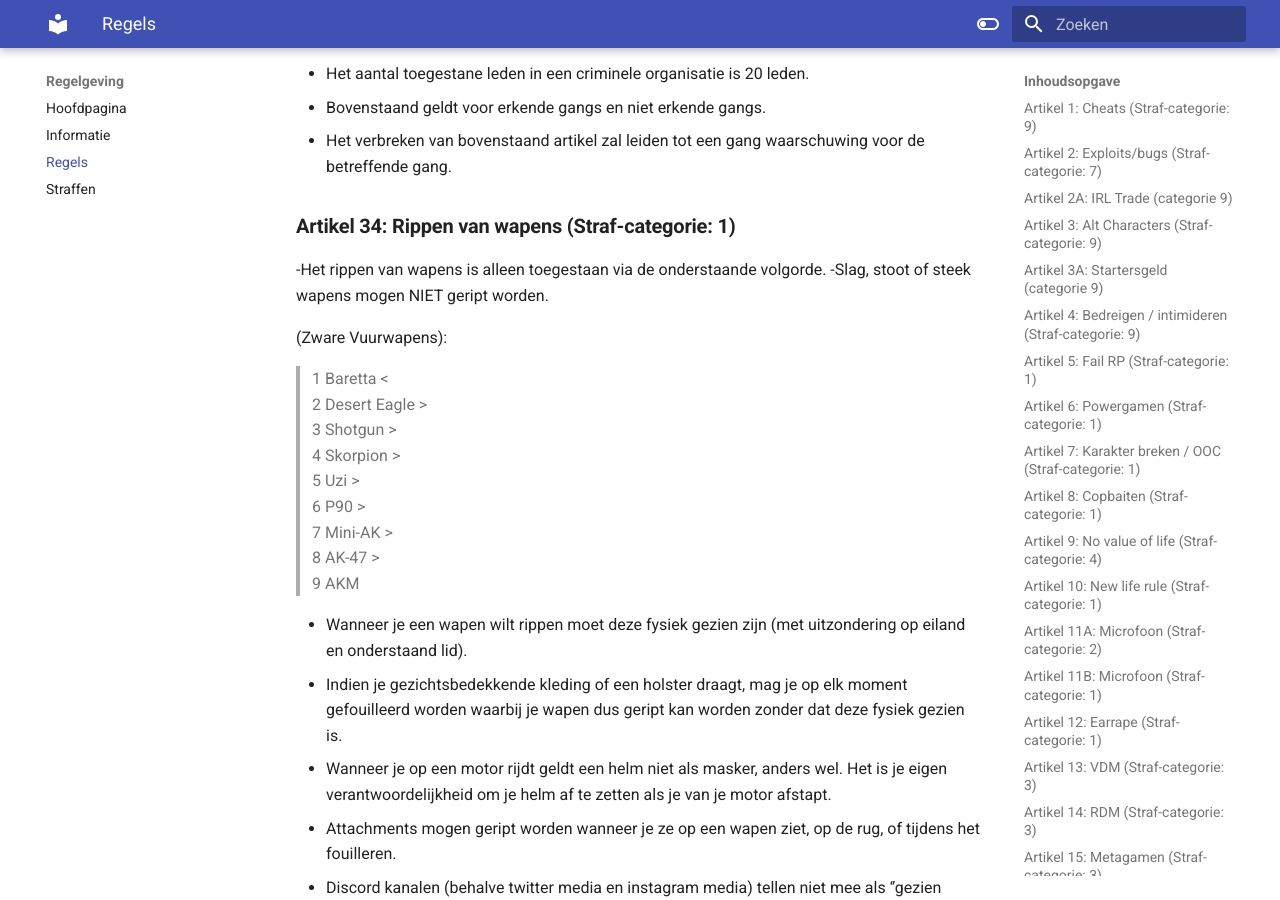
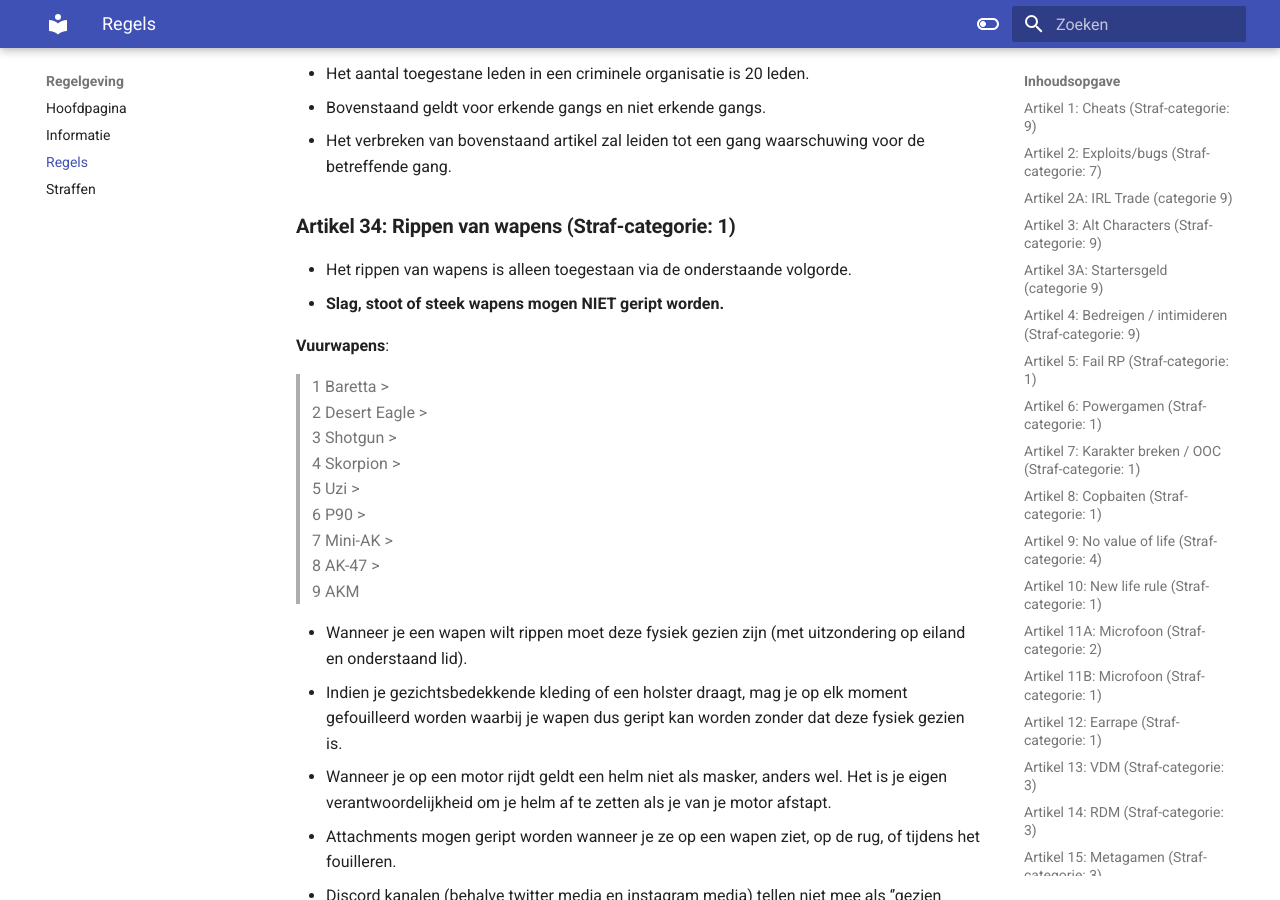
Before and after one commit to ZuiderVeenRP/apv, an MkDocs documentation site: the page built from docs/algemeen.md, in a window 1280 px wide and 900 px high, scrolled down 12821 px. Built offline with MkDocs 1.6.1 and Material for MkDocs 9.7.7, drawn with Linux system fonts in a browser that asks for light colours; comment, search, counter and statistics services are not loaded.

Commit message:
Update algemeen.md

```diff
--- a/docs/algemeen.md
+++ b/docs/algemeen.md
@@ -292,11 +292,11 @@
 - Het verbreken van bovenstaand artikel zal leiden tot een gang waarschuwing voor de betreffende gang.
 
 ### **Artikel 34: Rippen van wapens (Straf-categorie: 1)**
--Het rippen van wapens is alleen toegestaan via de onderstaande volgorde.
--Slag, stoot of steek wapens mogen NIET geript worden.
+- Het rippen van wapens is alleen toegestaan via de onderstaande volgorde.
+- **Slag, stoot of steek wapens mogen NIET geript worden.**
 
-(Zware Vuurwapens):
- > 1 Baretta < </br>
+**Vuurwapens**:
+ > 1 Baretta > </br>
  > 2 Desert Eagle > </br>
  > 3 Shotgun > </br>
  > 4 Skorpion > </br>
```
